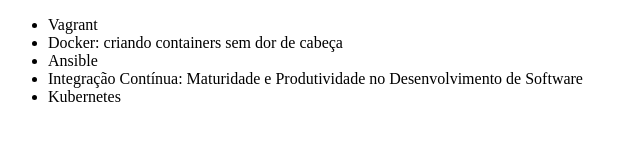
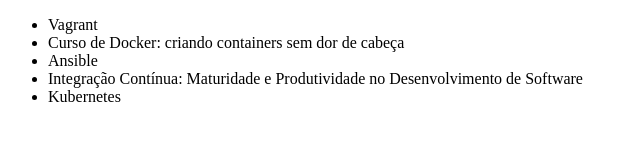
Before and after one commit to Alexandre-SReis/Alura-course-Git-and-GitHub, a plain HTML site: page index.html in a window 1280 px wide. Shown: the full height of the page, 0-640 px from the left. Drawn offline with Linux system fonts and the light colour scheme.

Commit message:
Atualizando o nome do curso de Docker

```diff
--- a/index.html
+++ b/index.html
@@ -7,7 +7,7 @@
 <body>
     <ul>
         <li>Vagrant</li>
-        <li>Docker: criando containers sem dor de cabeça</li>
+        <li>Curso de Docker: criando containers sem dor de cabeça</li>
         <li>Ansible</li>
         <li>Integração Contínua: Maturidade e Produtividade no Desenvolvimento de Software</li>
         <li>Kubernetes</li>
```
